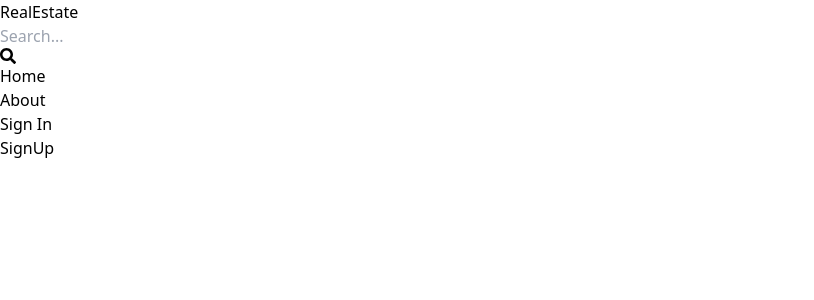
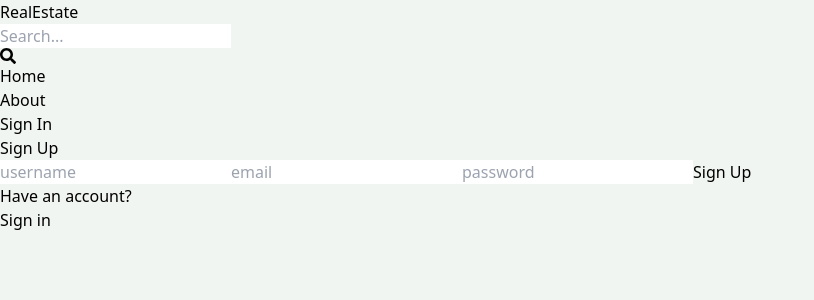
Before and after one commit to inspirationdev1/RealEstate, a React (Vite) app in the folder client/: page /sign-up in a window 1280 px wide. Shown: the top 300 px of the page, without its empty margins (0-814 px from the left). Built offline with nearby package versions, Linux system fonts and the light colour scheme.

Commit message:
complete sign up page ui

```diff
--- a/client/src/index.css
+++ b/client/src/index.css
@@ -1,3 +1,7 @@
 @tailwind base;
 @tailwind components;
 @tailwind utilities;
+
+body{
+    background-color: rgb(241, 245, 241);
+}
--- a/client/src/pages/SignUp.jsx
+++ b/client/src/pages/SignUp.jsx
@@ -1,9 +1,27 @@
-import React from 'react'
+import { Link } from 'react-router-dom'
 
 export default function SignUp() {
   return (
-    <div>
-      SignUp
+    <div className='p-3 max-w-lg mx-auto'>
+      <h1 className='text-3xl text-center font-semibold
+      my-7'>Sign Up</h1>
+      <form className='flex flex-col gap-4'>
+        <input type="text" placeholder='username'
+         className='border p-3 rounded-lg' id='username' />
+         <input type="email" placeholder='email'
+         className='border p-3 rounded-lg' id='email' />
+         <input type="password" placeholder='password'
+         className='border p-3 rounded-lg' id='password' />
+         <button className='bg-slate-700 text-white p-3
+          rounded-lg uppercase hover:opacity-95
+          disabled:opacity-80'>Sign Up</button>
+      </form>
+      <div className='flex gap-2 mt-5'>
+        <p>Have an account?</p>
+        <Link to={"/sign-in"}>
+          <span className='text-blue-700'>Sign in</span>
+        </Link>
+      </div>
     </div>
   )
 }
```
Also changed, not shown: 1 other file (tests, documents, lock files or other folders).
